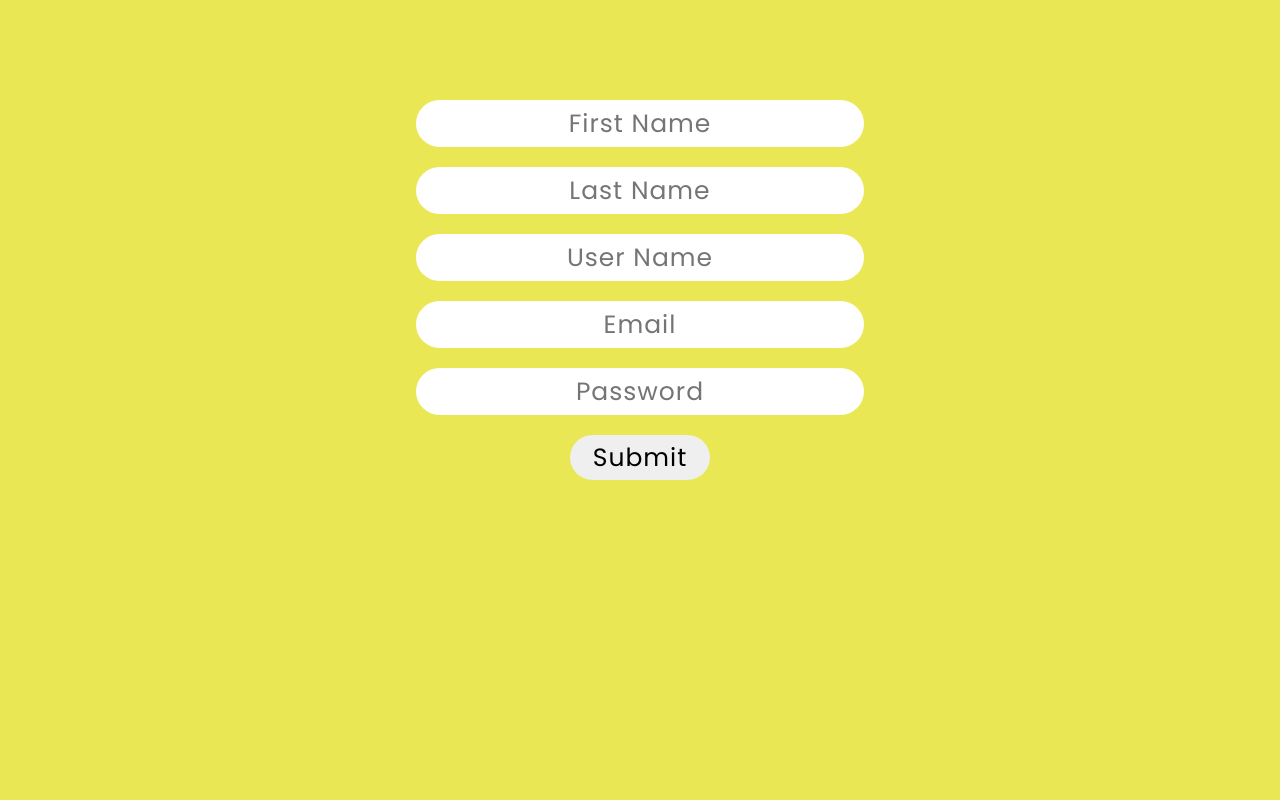
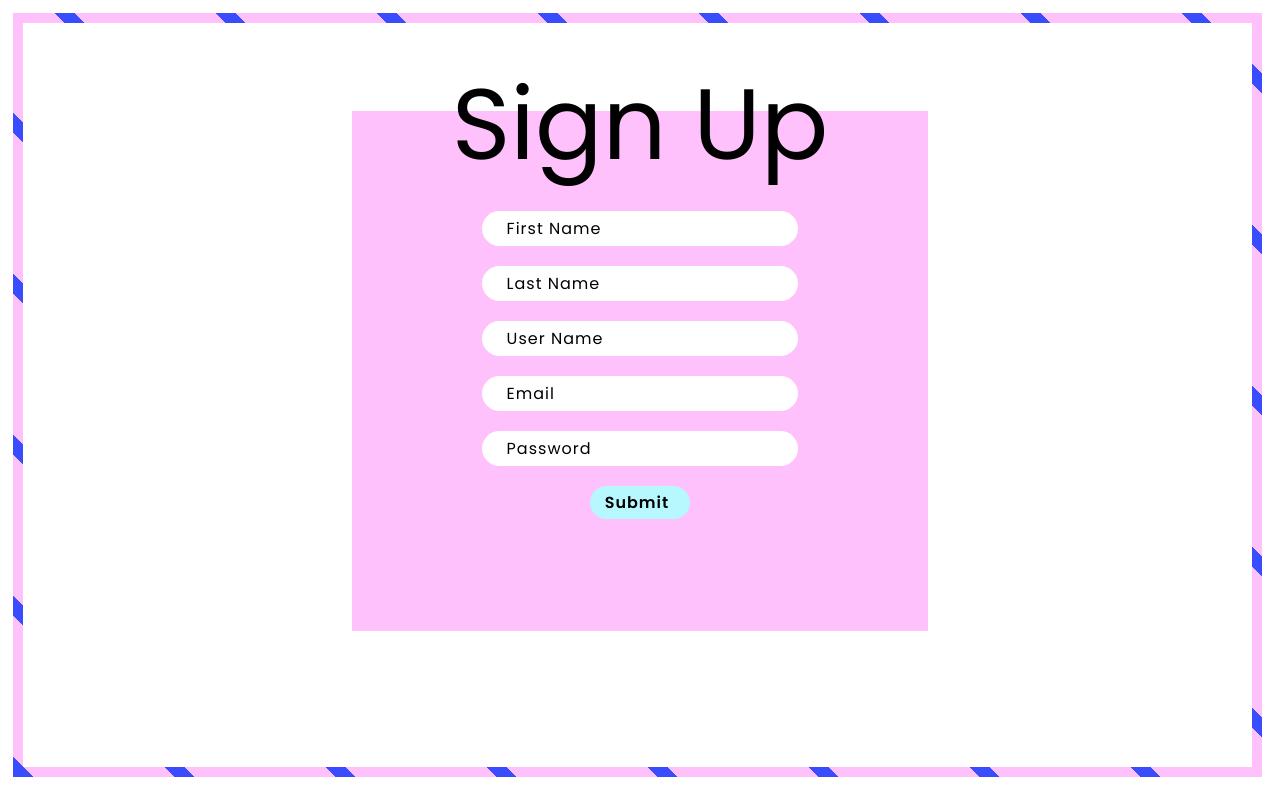
Before and after one commit to brizmon/DEK, a React (Create React App) app in the folder client/: page /register in a window 1280 px wide. Built offline with nearby package versions, Linux system fonts and the light colour scheme.

Commit message:
Register page styles (#45)
* change styles to welcome page and add axis webfont

* create img folder inside public and add border.svg

* add last styles to welcome page

* add last styles to register page

```diff
--- a/client/src/App.css
+++ b/client/src/App.css
@@ -146,32 +146,54 @@
 }
 
 /*  ---------------- REGISTER PAGE  ---------------- */
+.register-wrap {
+  width: 45%;
+  height: 65%;
+  background: #fec1fc;
+  margin: 0 auto;
+  position: relative;
+  top: 111px;
+}
+.register-wrap h1 {
+  font-size: 100px;
+  text-align: center;
+  position: relative;
+  top: -37px;
+  font-family: 'Poppins', sans-serif;
+}
 .register-container {
   height: 100vh;
-  background: #e9e754;
 }
 .register-container form {
-  width: 35%;
+  width: 55%;
   margin: 0 auto;
-  position: relative;
-  top: 100px;
   display: flex;
   flex-direction: column;
 }
 .register-container form input {
   margin-bottom: 20px;
-  height: 45px;
+  height: 33px;
   border-radius: 50px;
-  font-size: 25px;
-  text-align: center;
+  font-size: 16px;
   letter-spacing: 1px;
   font-family: 'Poppins', sans-serif;
+  padding-left: 25px;
 }
 .register-container form input:nth-child(6){
-  width: 140px;
+  width: 100px;
   margin: 0 auto;
+  padding-left: 0;
+  background: #b7f8fe;
+  color: black;
+  cursor: pointer;
+  font-weight: 600;
 }
-
+.register-container form input:nth-child(6):hover{
+  background: white;
+}
+input::placeholder {
+  color: #000;
+}
 /*  ---------------- LOG IN PAGE  ---------------- */
 .login-container {
   height: 100vh;
--- a/client/src/components/Register.jsx
+++ b/client/src/components/Register.jsx
@@ -17,6 +17,9 @@
     render(){
         return(
             <div className="register-container">
+                <div className="border"></div>
+                <div className="register-wrap">
+                    <h1>Sign Up</h1>
                     <form action="/auth/register" method='POST'>
                         <input type="text" name='firstName' placeholder='First Name'
                         onChange={(e)=>this.handleInputChange(e)}/>
@@ -31,6 +34,7 @@
                         <input onClick={(e)=>this.props.handleRegisterSubmit(e, this.state)} type="submit" value='Submit'/>
                     </form>
                 </div>
+            </div>
         )
     }
 }
```
Lines whose indentation alone changed are shown as unchanged.
